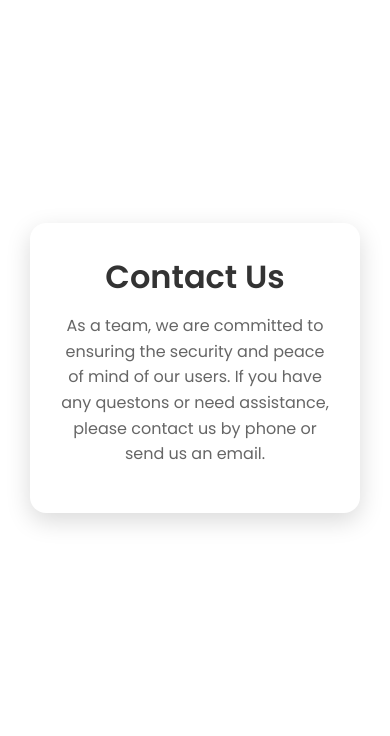
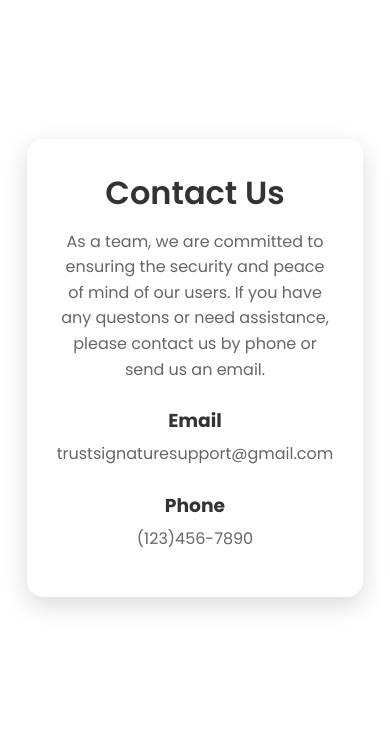
Before and after one commit to dibarra3/trust_signature, a Flask app: page /contact in a window 390 px wide. Shown: the part 143-879 px from the top of the page. Run offline with Flask 3, Linux system fonts and the light colour scheme.

Commit message:
Add email address and phone number to contact us page

```diff
--- a/templates/contact.html
+++ b/templates/contact.html
@@ -69,6 +69,12 @@
                 As a team, we are committed to ensuring the security and peace of mind of our users.
                 If you have any questons or need assistance, please contact us by phone or send us an email.
             </p>
+
+            <h3>Email</h3>
+            <p>trustsignaturesupport@gmail.com</p>
+
+            <h3>Phone</h3>
+            <p>(123)456-7890</p>
         </div>
     </section>
 
```
